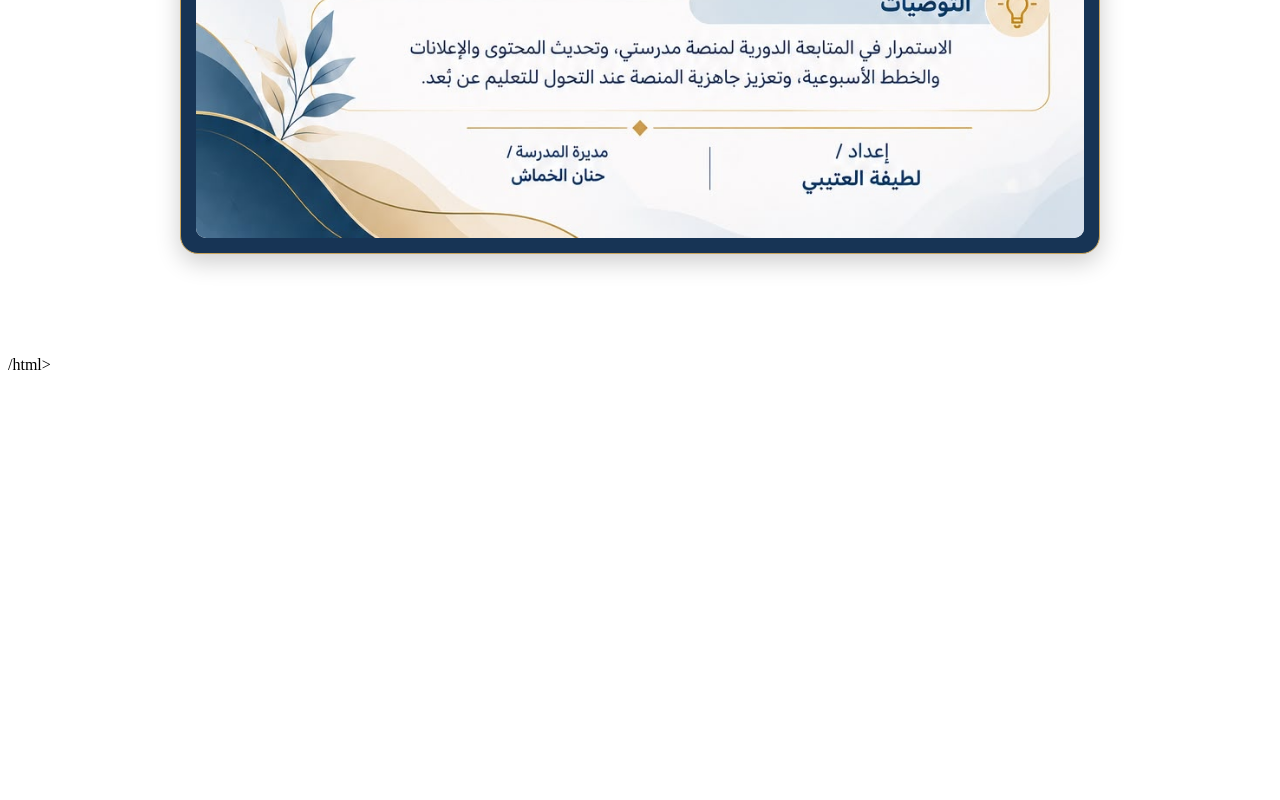
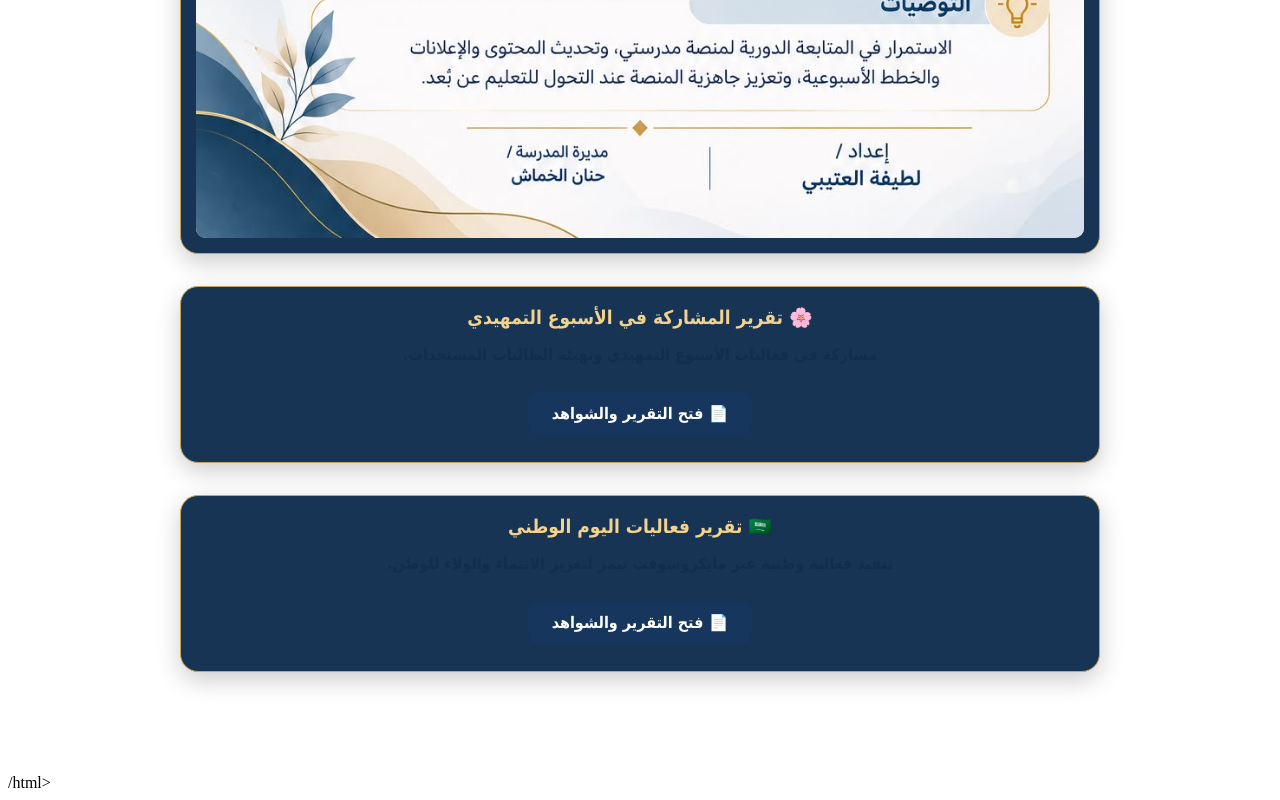
Before and after one commit to ltbe2014-glitch/hasad-injazi-2026, a plain HTML site: page index.html in a window 1280 px wide. Shown: the part 9039-9839 px from the top of the page. Before the commit the page ends 9421 px from the top, so only its background shows below. Drawn offline with Linux system fonts and the light colour scheme.

Commit message:
Update index.html

```diff
--- a/index.html
+++ b/index.html
@@ -396,6 +396,37 @@
       src="PHOTO-2026-10-03-20-38-00.jpeg"
       alt="تقرير متابعة منصة مدرستي">
   </div>
+
+<!-- تقرير الأسبوع التمهيدي -->
+<div class="hasad-report" dir="rtl" style="text-align:center">
+  <h3>🌸 تقرير المشاركة في الأسبوع التمهيدي</h3>
+  <p style="color:#142d4e;font-weight:600">
+    مشاركة في فعاليات الأسبوع التمهيدي وتهيئة الطالبات المستجدات.
+  </p>
+  <a href="./صورة.pdf" target="_blank"
+     rel="noopener noreferrer"
+     style="display:inline-block;background:#17365d;color:#fff;
+     padding:12px 24px;border-radius:12px;
+     text-decoration:none;font-weight:bold;margin:12px">
+    📄 فتح التقرير والشواهد
+  </a>
+</div>
+
+<!-- تقرير فعاليات اليوم الوطني -->
+<div class="hasad-report" dir="rtl" style="text-align:center">
+  <h3>🇸🇦 تقرير فعاليات اليوم الوطني</h3>
+  <p style="color:#142d4e;font-weight:600">
+    تنفيذ فعالية وطنية عبر مايكروسوفت تيمز لتعزيز الانتماء والولاء للوطن.
+  </p>
+  <a href="./%25D8%25AA%25D9%2582%25D8%25B1%25D9%258A%25D8%25B1_%25D8%25A7%25D9%2584%25D9%258A%25D9%2588%25D9%2585_%25D8%25A7%25D9%2584%25D9%2588.pdf"
+     target="_blank" rel="noopener noreferrer"
+     style="display:inline-block;background:#17365d;color:#fff;
+     padding:12px 24px;border-radius:12px;
+     text-decoration:none;font-weight:bold;margin:12px">
+    📄 فتح التقرير والشواهد
+  </a>
+</div>
+
 </section>
 
 </body>
```
